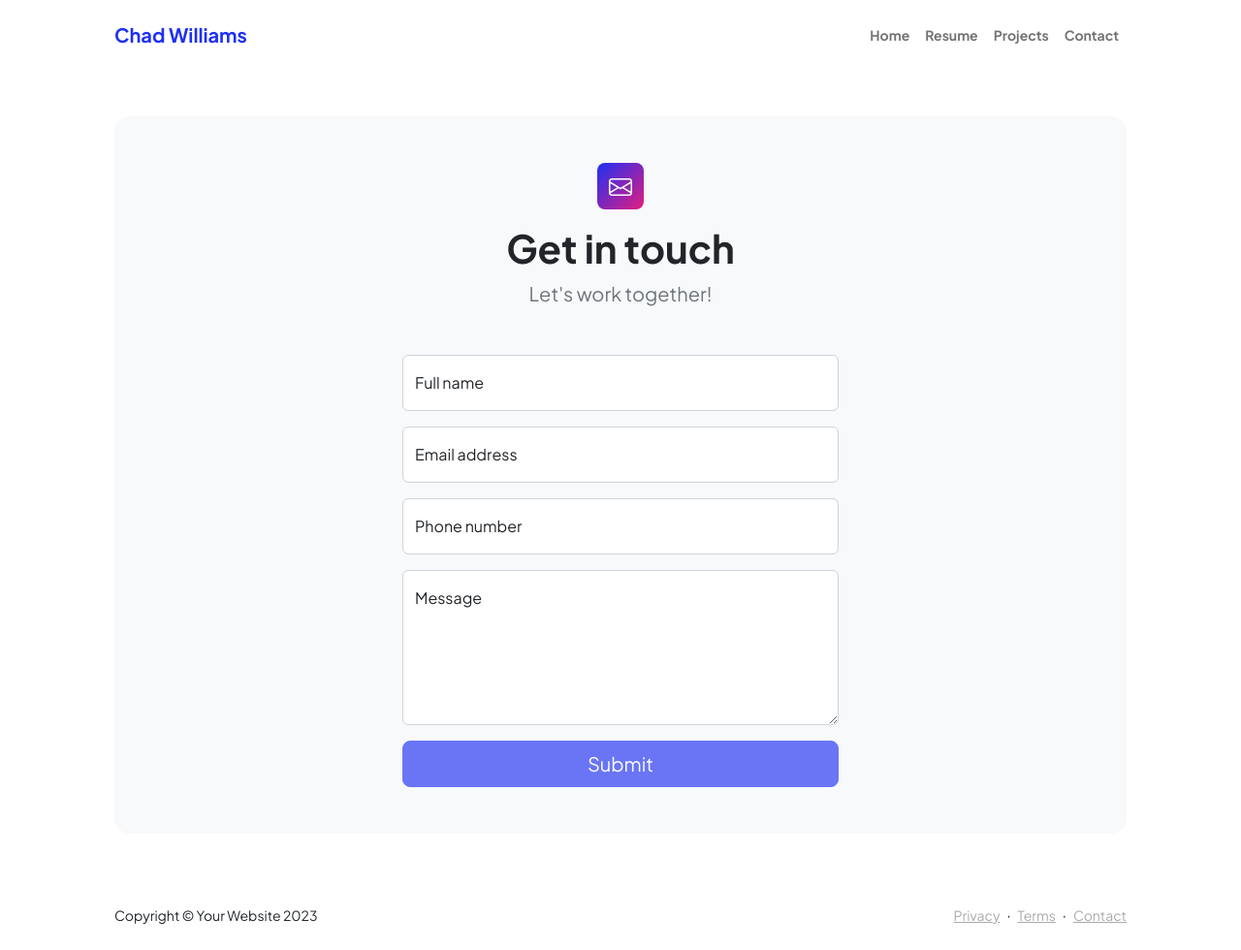
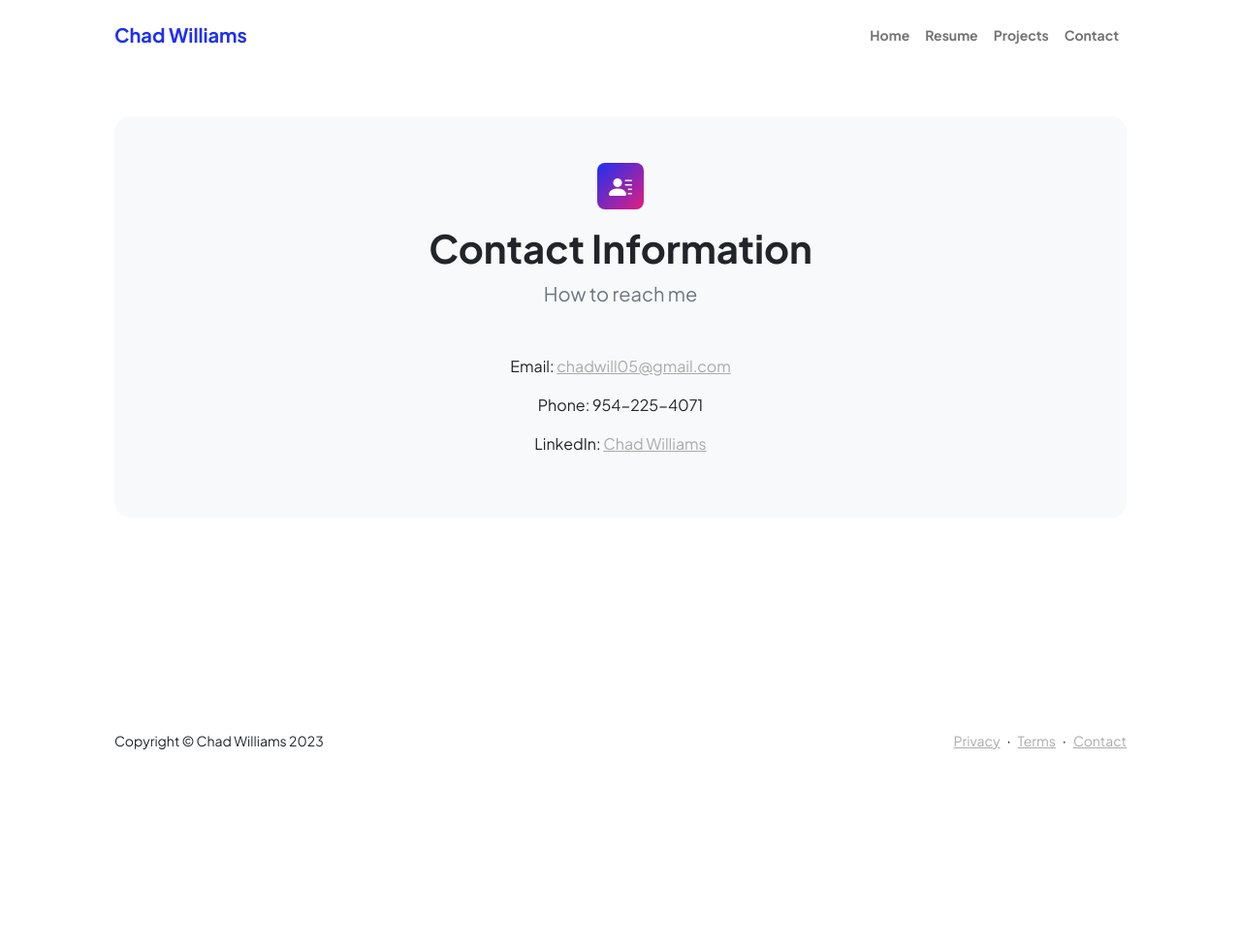
Before and after one commit to chadwill05/main_data_portfolio, a Flask app: page /contact in a window 1280 px wide. Shown: the whole page at 97% size. After the commit the page ends 774 px from the top, so only its background shows below. Run offline with Flask 3, Linux system fonts and the light colour scheme; some libraries are stand-ins or nearby versions.

Commit message:
updated contact page

```diff
--- a/main.py
+++ b/main.py
@@ -8,6 +8,8 @@ from flask_sqlalchemy import SQLAlchemy
 from functools import wraps
 from werkzeug.security import generate_password_hash, check_password_hash
 from sqlalchemy.orm import relationship
+import smtplib
+import requests
 
 import os
 #
@@ -54,5 +56,6 @@ def data_projects():
 def python_projects():
    return render_template('python-projects.html')
 
+
 if __name__ == '__main__':
     app.run(debug=True, port=5001)
--- a/templates/contact.html
+++ b/templates/contact.html
@@ -3,9 +3,9 @@
 <head>
     <meta charset="utf-8" />
     <meta name="viewport" content="width=device-width, initial-scale=1, shrink-to-fit=no" />
-        <meta name="description" content />
-        <meta name="author" content />
-        <title>Modern Business - Start Bootstrap Template</title>
+    <meta name="description" content="" />
+    <meta name="author" content="" />
+    <title>Contact - Chad Williams</title>
     <!-- Favicon-->
     <link rel="icon" type="image/x-icon" href="assets/favicon.ico" />
     <!-- Custom Google font-->
@@ -34,71 +34,24 @@
                 </div>
             </div>
         </nav>
+
         <!-- Page content-->
         <section class="py-5">
             <div class="container px-5">
-                    <!-- Contact form-->
+                <!-- Contact information-->
                 <div class="bg-light rounded-4 py-5 px-4 px-md-5">
                     <div class="text-center mb-5">
-                            <div class="feature bg-primary bg-gradient-primary-to-secondary text-white rounded-3 mb-3"><i class="bi bi-envelope"></i></div>
-                            <h1 class="fw-bolder">Get in touch</h1>
-                            <p class="lead fw-normal text-muted mb-0">Let's work together!</p>
+                        <div class="feature bg-primary bg-gradient-primary-to-secondary text-white rounded-3 mb-3"><i class="bi bi-person-lines-fill"></i></div>
+                        <h1 class="fw-bolder">Contact Information</h1>
+                        <p class="lead fw-normal text-muted mb-0">How to reach me</p>
                     </div>
                     <div class="row gx-5 justify-content-center">
                         <div class="col-lg-8 col-xl-6">
-                                <!-- * * * * * * * * * * * * * * *-->
-                                <!-- * * SB Forms Contact Form * *-->
-                                <!-- * * * * * * * * * * * * * * *-->
-                                <!-- This form is pre-integrated with SB Forms.-->
-                                <!-- To make this form functional, sign up at-->
-                                <!-- https://startbootstrap.com/solution/contact-forms-->
-                                <!-- to get an API token!-->
-                                <form id="contactForm" data-sb-form-api-token="API_TOKEN">
-                                    <!-- Name input-->
-                                    <div class="form-floating mb-3">
-                                        <input class="form-control" id="name" type="text" placeholder="Enter your name..." data-sb-validations="required" />
-                                        <label for="name">Full name</label>
-                                        <div class="invalid-feedback" data-sb-feedback="name:required">A name is required.</div>
+                            <div class="text-center">
+                                <p>Email: <a href="mailto:chadwill05@gmail.com">chadwill05@gmail.com</a></p>
+                                <p>Phone: 954-225-4071</p>
+                                <p>LinkedIn: <a href="https://www.linkedin.com/in/chad-williams5/" target="_blank">Chad Williams</a></p>
                             </div>
-                                    <!-- Email address input-->
-                                    <div class="form-floating mb-3">
-                                        <input class="form-control" id="email" type="email" placeholder="name@example.com" data-sb-validations="required,email" />
-                                        <label for="email">Email address</label>
-                                        <div class="invalid-feedback" data-sb-feedback="email:required">An email is required.</div>
-                                        <div class="invalid-feedback" data-sb-feedback="email:email">Email is not valid.</div>
-                                    </div>
-                                    <!-- Phone number input-->
-                                    <div class="form-floating mb-3">
-                                        <input class="form-control" id="phone" type="tel" placeholder="(123) 456-7890" data-sb-validations="required" />
-                                        <label for="phone">Phone number</label>
-                                        <div class="invalid-feedback" data-sb-feedback="phone:required">A phone number is required.</div>
-                                    </div>
-                                    <!-- Message input-->
-                                    <div class="form-floating mb-3">
-                                        <textarea class="form-control" id="message" type="text" placeholder="Enter your message here..." style="height: 10rem" data-sb-validations="required"></textarea>
-                                        <label for="message">Message</label>
-                                        <div class="invalid-feedback" data-sb-feedback="message:required">A message is required.</div>
-                                    </div>
-                                    <!-- Submit success message-->
-                                    <!---->
-                                    <!-- This is what your users will see when the form-->
-                                    <!-- has successfully submitted-->
-                                    <div class="d-none" id="submitSuccessMessage">
-                                        <div class="text-center mb-3">
-                                            <div class="fw-bolder">Form submission successful!</div>
-                                            To activate this form, sign up at
-                                            <br />
-                                            <a href="https://startbootstrap.com/solution/contact-forms">https://startbootstrap.com/solution/contact-forms</a>
-                                        </div>
-                                    </div>
-                                    <!-- Submit error message-->
-                                    <!---->
-                                    <!-- This is what your users will see when there is-->
-                                    <!-- an error submitting the form-->
-                                    <div class="d-none" id="submitErrorMessage"><div class="text-center text-danger mb-3">Error sending message!</div></div>
-                                    <!-- Submit Button-->
-                                    <div class="d-grid"><button class="btn btn-primary btn-lg disabled" id="submitButton" type="submit">Submit</button></div>
-                                </form>
                         </div>
                     </div>
                 </div>
@@ -109,7 +62,7 @@
     <footer class="bg-white py-4 mt-auto">
         <div class="container px-5">
             <div class="row align-items-center justify-content-between flex-column flex-sm-row">
-                    <div class="col-auto"><div class="small m-0">Copyright &copy; Your Website 2023</div></div>
+                <div class="col-auto"><div class="small m-0">Copyright &copy; Chad Williams 2023</div></div>
                 <div class="col-auto">
                     <a class="small" href="#!">Privacy</a>
                     <span class="mx-1">&middot;</span>
@@ -124,10 +77,5 @@
     <script src="https://cdn.jsdelivr.net/npm/bootstrap@5.2.3/dist/js/bootstrap.bundle.min.js"></script>
     <!-- Core theme JS-->
     <script src="js/scripts.js"></script>
-        <!-- * * * * * * * * * * * * * * * * * * * * * * * * * * * * * * * * * * * * * * * *-->
-        <!-- * *                               SB Forms JS                               * *-->
-        <!-- * * Activate your form at https://startbootstrap.com/solution/contact-forms * *-->
-        <!-- * * * * * * * * * * * * * * * * * * * * * * * * * * * * * * * * * * * * * * * *-->
-        <script src="https://cdn.startbootstrap.com/sb-forms-latest.js"></script>
 </body>
 </html>
```
Lines whose indentation alone changed are shown as unchanged.
